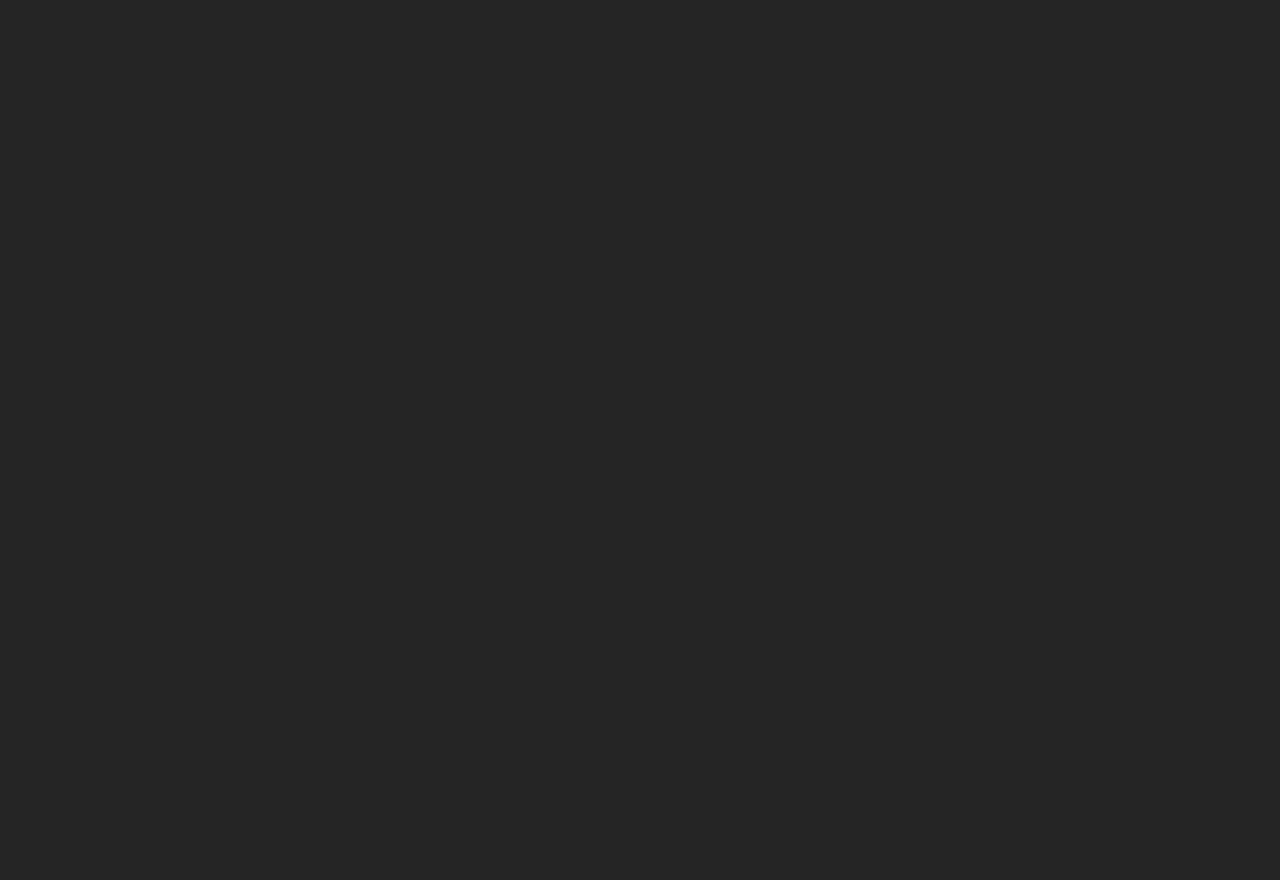
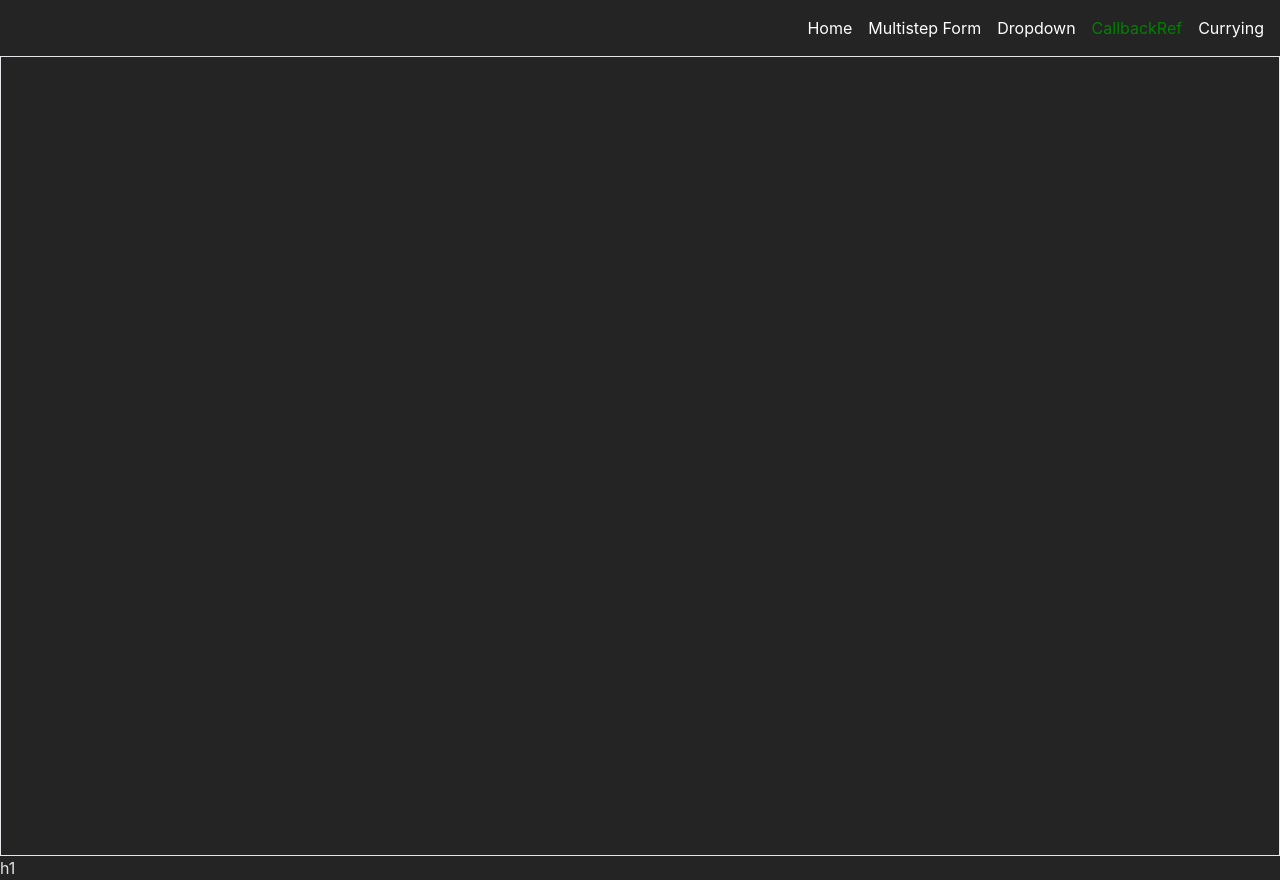
Before and after one commit to James-P-Boyle/React-Ts-Lab, a React (Vite) app: page /ref-callback in a window 1280 px wide. Before the commit this address had no page. Before the commit the page ends 800 px from the top, so only its background shows below. Built offline with nearby package versions, Linux system fonts and the light colour scheme.

Commit message:
Add extra routes

```diff
--- /dev/null
+++ b/src/Home.tsx
@@ -0,0 +1,16 @@
+
+export default function Home(){
+
+
+
+  return (
+    <div>
+      <form>
+        <input type="text" placeholder="title" />
+      </form>
+
+
+    </div>
+  )
+
+}
--- a/src/components/NavBar.tsx
+++ b/src/components/NavBar.tsx
@@ -18,6 +18,18 @@ export default function NavBar() {
         Multistep Form
       </NavLink>
       <NavLink
+        to="/dropdown"
+        className={({ isActive }) => isActive ? "active-link" : "" }
+      >
+        Dropdown
+      </NavLink>
+      <NavLink
+        to="/ref-callback"
+        className={({ isActive }) => isActive ? "active-link" : "" }
+      >
+        CallbackRef
+      </NavLink>
+      <NavLink
         to="/currying"
         className={({ isActive }) => isActive ? "active-link" : "" }
       >
--- /dev/null
+++ b/src/dropDown/DropDown.tsx
@@ -0,0 +1,6 @@
+export default function DropDown(){
+
+  return (
+    <h1>dropdown</h1>
+  )
+}
--- a/src/multistepForm/scss/_main.scss
+++ b/src/multistepForm/scss/_main.scss
@@ -30,7 +30,7 @@
       gap: 0.2rem;
       margin: 0.4rem 0;
       width: 100%;
-      justify-content: end;
+      justify-content: flex-end;
 
       button {
         padding: 0.4rem 1rem;
--- /dev/null
+++ b/src/refCallback/RefCallback.tsx
@@ -0,0 +1,51 @@
+import { useEffect, useRef, useState } from "react"
+
+export default function RefCallback(){
+
+  const [loading, setLoading ] = useState(true)
+
+  useEffect(() => {
+    setTimeout(() => {
+      setLoading(false)
+    },2000)
+  }, [])
+
+  const ref = useRef<HTMLDivElement | null>(null);
+
+  const isIntersecting = useIsInView(ref)
+
+  return (
+    <>
+    <div className={`${isIntersecting && 'bg-green-600'} h-screen border`}>
+
+    </div>
+    {loading ? (
+      <h2>loading</h2>
+    ) : (
+      <div className="" ref={ref}>
+        h1
+      </div>
+    )}
+
+    </>
+  )
+}
+
+function useIsInView(ref: React.MutableRefObject<HTMLDivElement | null>) {
+
+  const [isIntersecting, setIsIntersecting] = useState<boolean>(false)
+
+  useEffect(() => {
+    if(ref.current !== null){
+
+      const observer = new IntersectionObserver(([entry]) => {
+      setIsIntersecting(entry.isIntersecting)
+    })
+
+      observer.observe(ref.current)
+    }
+
+  }, [ref])
+
+  return isIntersecting
+}
--- /dev/null
+++ b/src/refCallback/hooks/useIsInView.tsx
@@ -0,0 +1,17 @@
+import { useEffect, useState } from "react"
+
+export default function useIsInView() {
+
+
+  const [isInView, setIsInView] = useState<boolean>(false)
+
+  useEffect(() => {
+    console.log('hey')
+
+  }, [])
+
+  return {
+
+  }
+
+}
--- a/src/routes/Routing.tsx
+++ b/src/routes/Routing.tsx
@@ -2,14 +2,19 @@ import { Route, Routes } from "react-router-dom";
 import MuliStepForm from "../multistepForm/MultistepForm";
 import MainLayout from "../components/layout/MainLayout";
 import Currying from "../concepts/Currying";
+import RefCallback from "../refCallback/RefCallback";
+import Home from "../Home";
+import DropDown from "../dropDown/DropDown";
 
 export default function Routing() {
 
   return (
     <Routes>
       <Route path="/"  element={<MainLayout/>}>
-        <Route index element={<h1>home</h1>}/>
+        <Route index element={<Home />}/>
         <Route path="/multistep-form"  element={<MuliStepForm />}/>
+        <Route path="/dropdown"  element={<DropDown/>}/>
+        <Route path="/ref-callback"  element={<RefCallback />}/>
         <Route path="/currying" element={<Currying />}/>
       </Route>
     </Routes>
--- a/src/scss/components/_nav-bar.scss
+++ b/src/scss/components/_nav-bar.scss
@@ -2,7 +2,7 @@ nav {
   padding: 1rem;
   width: 100%;
   display: flex;
-  justify-content: end;
+  justify-content: flex-end;
   gap: 1rem;
 
   a {
```
